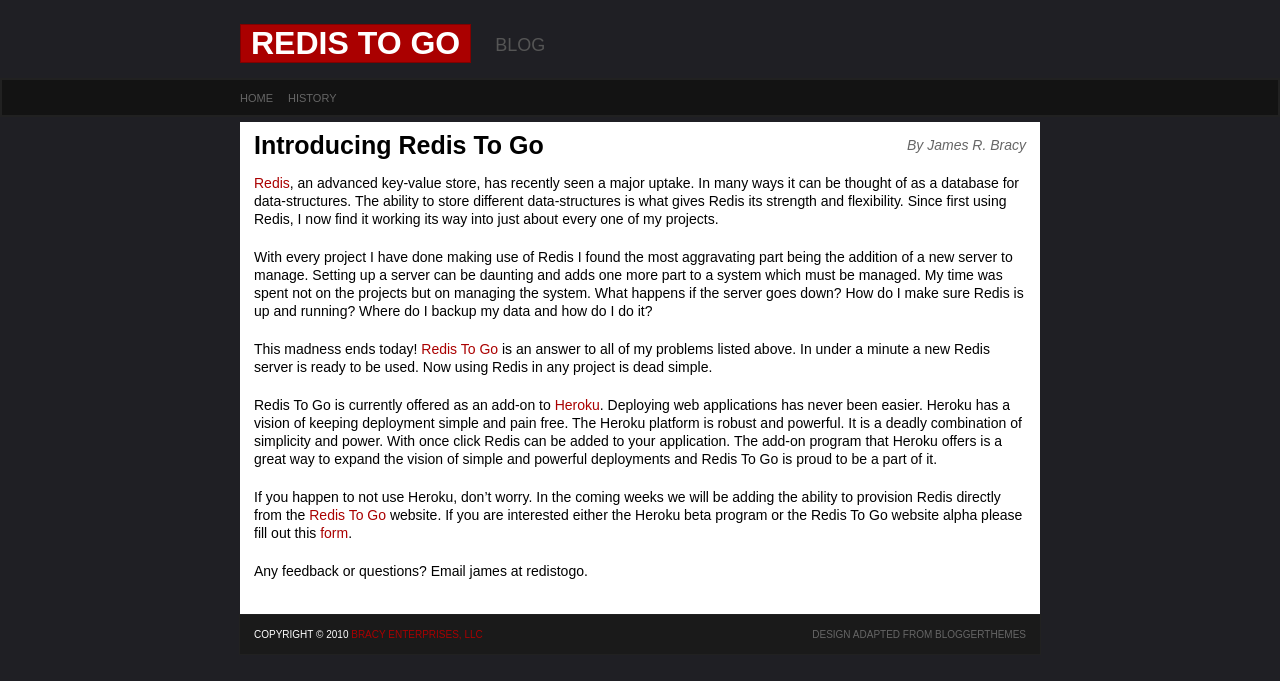
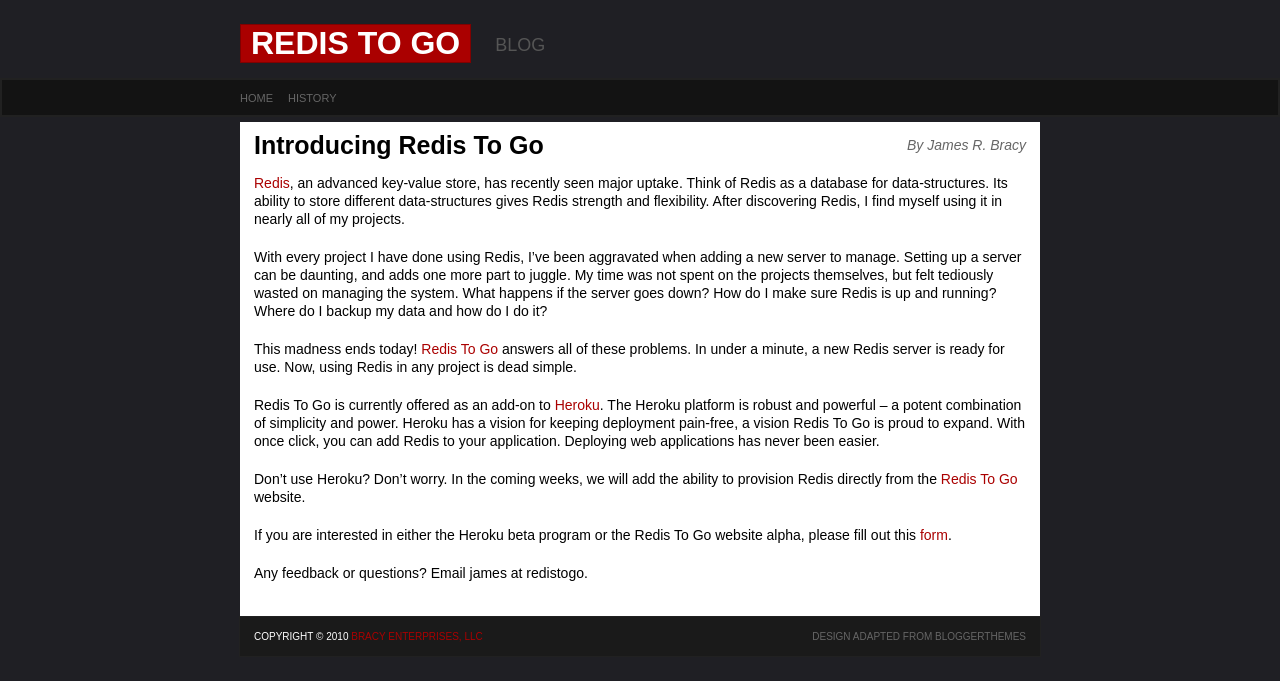
Before and after one commit to waratuman/blog.redistogo, a Jekyll site: the page built from _posts/2010-07-05-introducing-redis-to-go.md, in a window 1280 px wide. Shown: the top 681 px of the page. Built offline with Jekyll 4.4.1, drawn with Linux system fonts in a browser that asks for light colours; Markdown is read by kramdown in place of the engine named in the settings.

Commit message:
Edits from Laura.

```diff
--- a/_posts/2010-07-05-introducing-redis-to-go.md
+++ b/_posts/2010-07-05-introducing-redis-to-go.md
@@ -6,33 +6,33 @@
 ---
 
 [Redis](http://code.google.com/p/redis/), an advanced key-value store, has
-recently seen a major uptake. In many ways it can be thought of as a database
-for data-structures. The ability to store different data-structures is what
-gives Redis its strength and flexibility. Since first using Redis, I now find
-it working its way into just about every one of my projects.
+recently seen major uptake. Think of Redis as a database
+for data-structures. Its ability to store different data-structures
+gives Redis strength and flexibility. After discovering Redis, I find
+myself using it in nearly all of my projects.
 
-With every project I have done making use of Redis I found the most
-aggravating part being the addition of a new server to manage. Setting up a
-server can be daunting and adds one more part to a system which must be
-managed. My time was spent not on the projects but on managing the system. What
-happens if the server goes down? How do I make sure Redis is up and running?
-Where do I backup my data and how do I do it?
+With every project I have done using Redis, I've been aggravated when adding a
+new server to manage. Setting up a server can be daunting, and adds one more
+part to juggle. My time was not spent on the projects themselves, but felt
+tediously wasted on managing the system. What happens if the server goes down?
+How do I make sure Redis is up and running? Where do I backup my data and how
+do I do it?
 
-This madness ends today! [Redis To Go](http://redistogo.com/) is an answer to
-all of my problems listed above. In under a minute a new Redis server is ready
-to be used. Now using Redis in any project is dead simple.
+This madness ends today! [Redis To Go](http://redistogo.com/) answers all of
+these problems. In under a minute, a new Redis server is ready for use. Now,
+using Redis in any project is dead simple.
 
 Redis To Go is currently offered as an add-on to [Heroku](http://heroku.com/).
-Deploying web applications has never been easier. Heroku has a vision of
-keeping deployment simple and pain free. The Heroku platform is robust and
-powerful. It is a deadly combination of simplicity and power. With once click
-Redis can be added to your application. The add-on program that Heroku offers
-is a great way to expand the vision of simple and powerful deployments and
-Redis To Go is proud to be a part of it.
+The Heroku platform is robust and powerful – a potent combination of
+simplicity and power. Heroku has a vision for keeping deployment pain-free, a
+vision Redis To Go is proud to expand. With once click, you can add Redis to
+your application. Deploying web applications has never been easier.
 
-If you happen to not use Heroku, don't worry. In the coming weeks we will be
-adding the ability to provision Redis directly from the [Redis To Go](http://redistogo.com/)
-website. If you are interested either the Heroku beta program or the Redis To
-Go website alpha please fill out this [form](http://spreadsheets.google.com/viewform?formkey=dFZfTmZ1YWJpRzdSb3V1Wl9QaWVqcWc6MQ).
+Don't use Heroku? Don't worry. In the coming weeks, we will add the ability to
+provision Redis directly from the [Redis To Go](http://redistogo.com/)
+website.
+
+If you are interested in either the Heroku beta program or the Redis To
+Go website alpha, please fill out this [form](http://spreadsheets.google.com/viewform?formkey=dFZfTmZ1YWJpRzdSb3V1Wl9QaWVqcWc6MQ).
 
 Any feedback or questions? Email james at redistogo.
```
